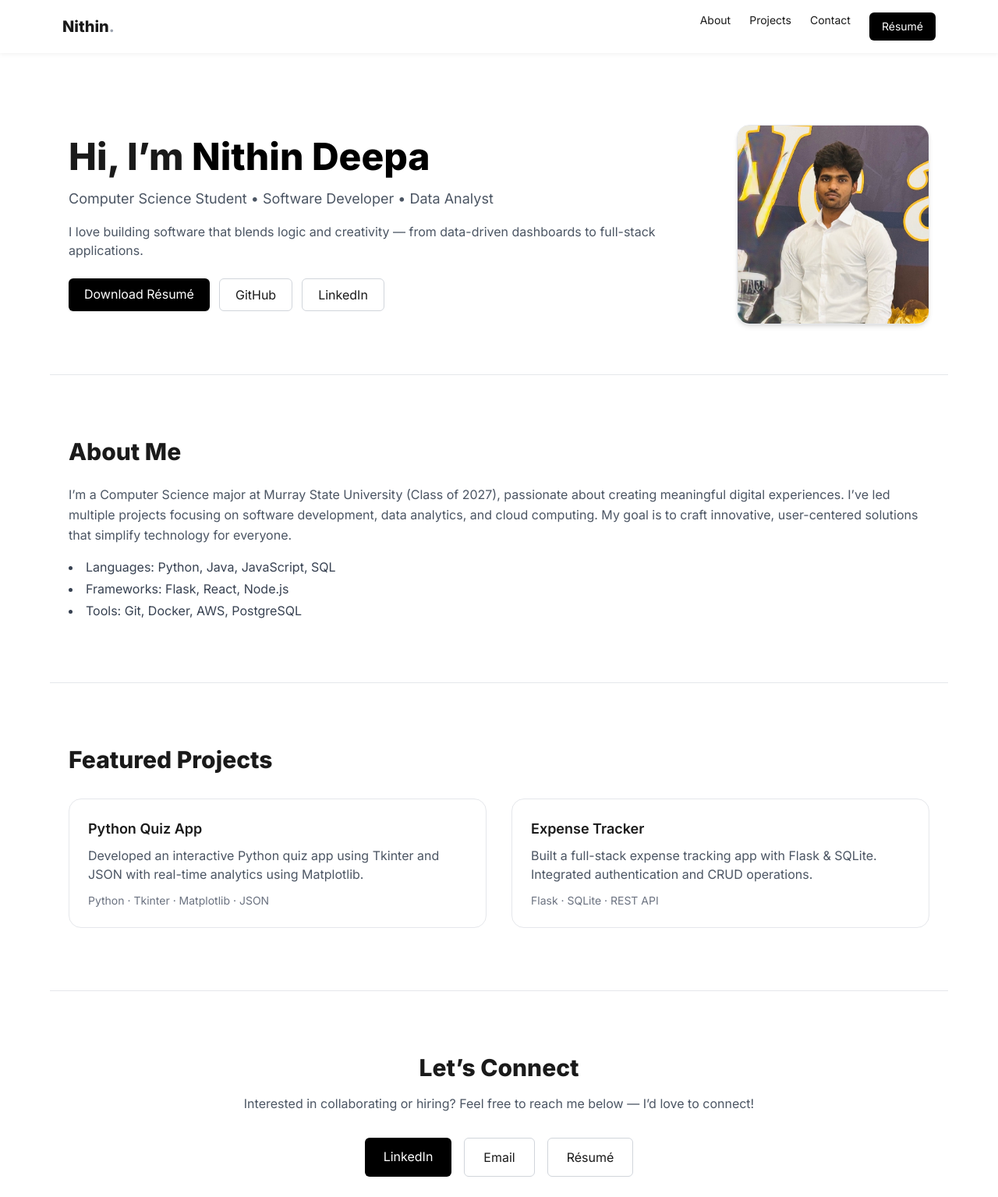
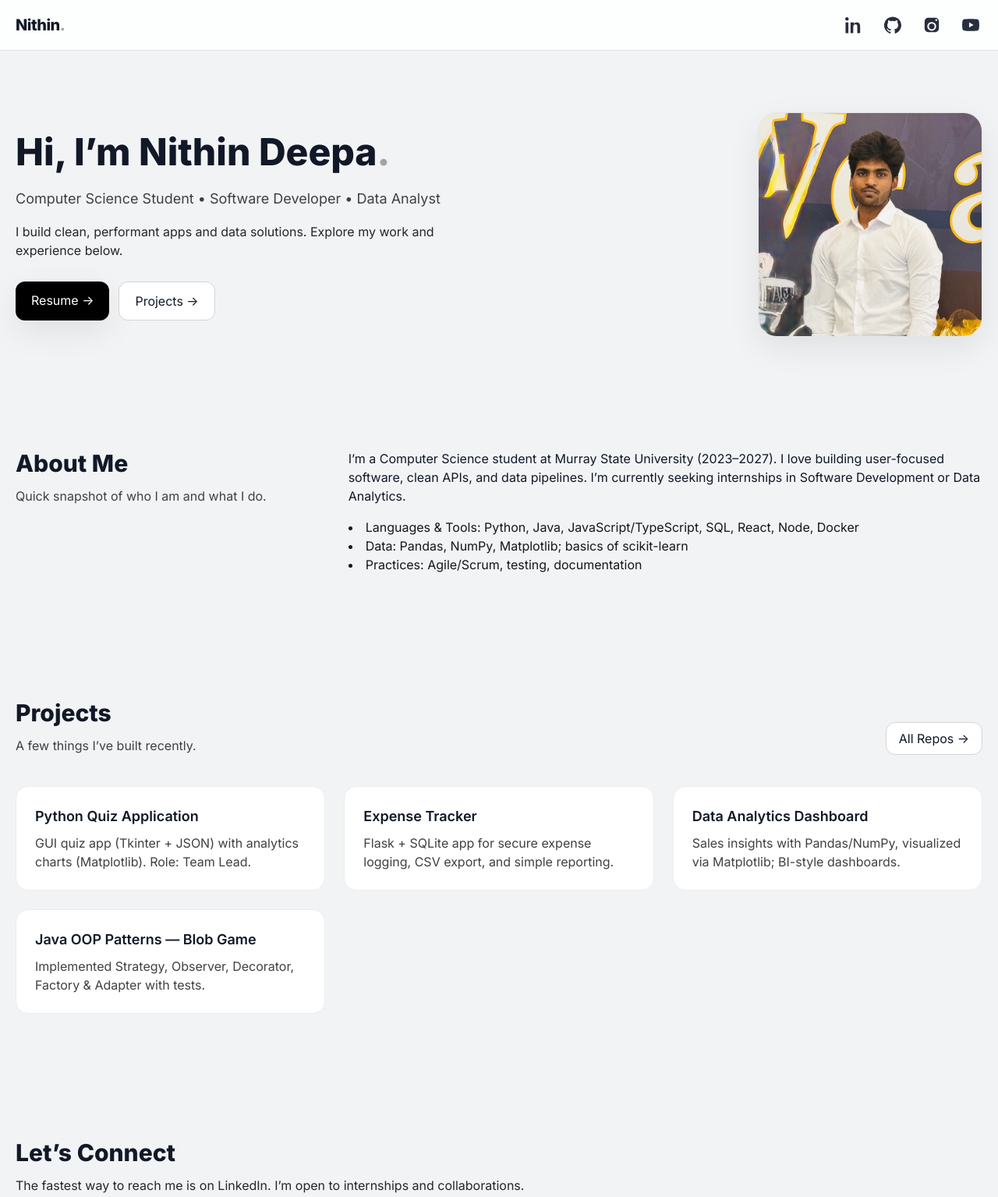
Before and after one commit to ndeepa-cloud/My-portfolio, a plain HTML site: page index.html in a window 1280 px wide. Shown: the top 1535 px of the page at 78% size. Drawn offline with nearby package versions, Linux system fonts and the light colour scheme.

Commit message:
index.html

```diff
--- a/index.html
+++ b/index.html
@@ -2,152 +2,188 @@
 <html lang="en">
 <head>
   <meta charset="UTF-8" />
-  <meta name="viewport" content="width=device-width, initial-scale=1.0" />
+  <meta name="viewport" content="width=device-width, initial-scale=1.0"/>
   <title>Nithin Deepa — Portfolio</title>
-  <meta name="description" content="Portfolio of Nithin Deepa — Software Developer & Data Analyst." />
+  <meta name="description" content="Portfolio of Nithin Deepa — Software Developer & Data Analyst."/>
+
+  <!-- Tailwind CSS -->
   <script src="https://cdn.tailwindcss.com"></script>
-  <link href="https://fonts.googleapis.com/css2?family=Inter:wght@400;600;800&display=swap" rel="stylesheet" />
+  <script>
+    tailwind.config = {
+      theme: {
+        extend: {
+          colors: { darkwhite: '#f2f3f5' },
+          maxWidth: { '7xl': '88rem' },
+          fontFamily: { sans: ["Inter","ui-sans-serif","system-ui","-apple-system"] },
+          boxShadow: { soft: '0 14px 40px rgba(0,0,0,.08)' }
+        }
+      }
+    }
+  </script>
+
+  <!-- Fonts -->
+  <link rel="preconnect" href="https://fonts.googleapis.com"/>
+  <link rel="preconnect" href="https://fonts.gstatic.com" crossorigin/>
+  <link href="https://fonts.googleapis.com/css2?family=Inter:wght@400;600;800&display=swap" rel="stylesheet"/>
+
+  <!-- GSAP + ScrollTrigger -->
+  <script src="https://cdn.jsdelivr.net/npm/gsap@3.12.5/dist/gsap.min.js"></script>
+  <script src="https://cdn.jsdelivr.net/npm/gsap@3.12.5/dist/ScrollTrigger.min.js"></script>
+
   <style>
-    body {
-      font-family: 'Inter', sans-serif;
-      background: #ffffff;
-      color: #1a1a1a;
-      overflow-x: hidden;
-    }
-
-    /* Smooth fade + slide animations */
-    .fade-up {
-      opacity: 0;
-      transform: translateY(40px);
-      transition: all 1s cubic-bezier(0.25, 0.1, 0.25, 1);
-    }
-    .fade-up.show {
-      opacity: 1;
-      transform: translateY(0);
-    }
-
-    /* Scroll smoothness */
-    html {
-      scroll-behavior: smooth;
-    }
-
-    /* Navbar shadow */
-    header {
-      box-shadow: 0 2px 6px rgba(0, 0, 0, 0.05);
-    }
-
-    /* Hover effects */
-    a, button {
-      transition: all 0.3s ease;
-    }
-    a:hover, button:hover {
-      transform: scale(1.03);
-    }
-
-    /* Hero section subtle motion */
-    .hero {
-      animation: fadeIn 1.4s ease-in-out;
-    }
-    @keyframes fadeIn {
-      from {opacity: 0; transform: translateY(30px);}
-      to {opacity: 1; transform: translateY(0);}
-    }
-
+    html { scroll-behavior: smooth; }
+    body { background: #f2f3f5; color: #111827; font-family: 'Inter', sans-serif; }
+    .nav-icon { width: 22px; height: 22px; opacity:.9; transition:.25s ease; }
+    .nav-icon:hover { transform: translateY(-2px) scale(1.05); opacity:1; }
+    .btn { transition: transform .2s ease, opacity .2s ease; }
+    .btn:hover { transform: translateY(-1px); opacity:.9; }
+    .section-card { background:#fff; border:1px solid #ececec; }
   </style>
 </head>
-<body>
-  <!-- Navbar -->
-  <header class="fixed top-0 w-full bg-white/90 backdrop-blur z-50">
-    <nav class="max-w-6xl mx-auto flex justify-between items-center p-4">
-      <h1 class="text-xl font-extrabold">Nithin<span class="text-gray-400">.</span></h1>
-      <div class="hidden md:flex gap-6 text-sm font-medium">
-        <a href="#about" class="hover:text-black">About</a>
-        <a href="#projects" class="hover:text-black">Projects</a>
-        <a href="#contact" class="hover:text-black">Contact</a>
-        <a href="resume.pdf" target="_blank" class="bg-black text-white px-4 py-2 rounded-md hover:opacity-80">Résumé</a>
+<body class="font-sans">
+
+  <!-- Navbar with app icons on right -->
+  <header class="fixed top-0 w-full z-50 bg-white/85 backdrop-blur border-b border-neutral-200">
+    <nav class="max-w-7xl mx-auto flex items-center justify-between px-5 h-16">
+      <a href="#top" class="text-xl font-extrabold tracking-tight">Nithin<span class="text-neutral-400">.</span></a>
+      <div class="flex items-center gap-5">
+        <!-- LinkedIn -->
+        <a href="https://www.linkedin.com/in/nithin-deepa-a246a0287/" target="_blank" aria-label="LinkedIn" class="p-1">
+          <svg class="nav-icon" viewBox="0 0 24 24" fill="currentColor"><path d="M4.98 3.5C4.98 4.88 3.86 6 2.5 6S0 4.88 0 3.5 1.12 1 2.5 1s2.48 1.12 2.48 2.5zM.5 8.5H4.5V23.5H.5V8.5zM8.5 8.5h3.83v2.05h.05c.53-1 1.83-2.05 3.77-2.05 4.03 0 4.78 2.65 4.78 6.09v8.91h-4v-7.9c0-1.88-.03-4.29-2.61-4.29-2.61 0-3.01 2.04-3.01 4.15v8.04h-3.81V8.5z"/></svg>
+        </a>
+        <!-- GitHub -->
+        <a href="https://github.com/ndeepa-cloud" target="_blank" aria-label="GitHub" class="p-1">
+          <svg class="nav-icon" viewBox="0 0 24 24" fill="currentColor"><path d="M12 .5A12 12 0 0 0 8.2 23.9c.6.1.8-.3.8-.6v-2c-3.3.7-4-1.6-4-1.6-.6-1.4-1.4-1.8-1.4-1.8-1.1-.8.1-.8.1-.8 1.2.1 1.9 1.3 1.9 1.3 1.1 1.9 2.9 1.3 3.5 1 .1-.8.4-1.3.8-1.6-2.7-.3-5.5-1.3-5.5-5.9 0-1.3.5-2.4 1.2-3.2-.1-.3-.5-1.5.1-3.2 0 0 1-.3 3.3 1.2a11.5 11.5 0 0 1 6 0c2.3-1.5 3.3-1.2 3.3-1.2.7 1.7.2 2.9.1 3.2.8.8 1.2 1.9 1.2 3.2 0 4.6-2.8 5.6-5.5 5.9.4.4.8 1.1.8 2.2v3.3c0 .3.2.7.8.6A12 12 0 0 0 12 .5z"/></svg>
+        </a>
+        <!-- Instagram -->
+        <a href="https://ig.me/21IGFLvyxEMZbYn" target="_blank" aria-label="Instagram" class="p-1">
+          <svg class="nav-icon" viewBox="0 0 24 24" fill="currentColor"><path d="M7 2h10a5 5 0 0 1 5 5v10a5 5 0 0 1-5 5H7a5 5 0 0 1-5-5V7a5 5 0 0 1 5-5zm5 5.8A6.2 6.2 0 1 0 18.2 14 6.2 6.2 0 0 0 12 7.8zm0 10.2a4 4 0 1 1 4-4 4 4 0 0 1-4 4zm6.4-11.4a1.4 1.4 0 1 0-1.4-1.4 1.4 1.4 0 0 0 1.4 1.4z"/></svg>
+        </a>
+        <!-- YouTube -->
+        <a href="https://www.youtube.com/channel/UCBt4ZV9UgeV26EwsP5ONZzg" target="_blank" aria-label="YouTube" class="p-1">
+          <svg class="nav-icon" viewBox="0 0 24 24" fill="currentColor"><path d="M23.5 6.2a3 3 0 0 0-2.1-2.1C19 3.5 12 3.5 12 3.5s-7 0-9.4.6A3 3 0 0 0 .5 6.2 62 62 0 0 0 0 12a62 62 0 0 0 .5 5.8 3 3 0 0 0 2.1 2.1c2.4.6 9.4.6 9.4.6s7 0 9.4-.6a3 3 0 0 0 2.1-2.1 62 62 0 0 0 .5-5.8 62 62 0 0 0-.5-5.8zM9.8 15.5v-7L16 12l-6.2 3.5z"/></svg>
+        </a>
       </div>
     </nav>
   </header>
 
   <!-- Hero -->
-  <section class="hero flex flex-col-reverse md:flex-row justify-between items-center max-w-6xl mx-auto px-6 pt-32 md:pt-40 pb-16 gap-8">
-    <div>
-      <h2 class="text-4xl md:text-5xl font-extrabold mb-4">Hi, I’m <span class="text-black">Nithin Deepa</span></h2>
-      <p class="text-gray-600 text-lg mb-4">Computer Science Student • Software Developer • Data Analyst</p>
-      <p class="text-gray-600 mb-6">I love building software that blends logic and creativity — from data-driven dashboards to full-stack applications.</p>
-      <div class="flex flex-wrap gap-3">
-        <a href="resume.pdf" target="_blank" class="bg-black text-white px-5 py-2 rounded-md shadow hover:opacity-80">Download Résumé</a>
-        <a href="https://github.com/ndeepa-cloud" target="_blank" class="border border-gray-300 px-5 py-2 rounded-md hover:bg-gray-50">GitHub</a>
-        <a href="https://www.linkedin.com/in/nithin-deepa-a246a0287/" target="_blank" class="border border-gray-300 px-5 py-2 rounded-md hover:bg-gray-50">LinkedIn</a>
+  <main id="top" class="max-w-7xl mx-auto px-5">
+    <section class="grid md:grid-cols-2 gap-12 items-center pt-28 sm:pt-36 pb-16">
+      <div id="hero-text" class="opacity-0 translate-y-8">
+        <h1 class="text-5xl font-extrabold leading-tight">Hi, I’m Nithin Deepa<span class="text-neutral-400">.</span></h1>
+        <p class="mt-4 text-lg text-neutral-700">Computer Science Student • Software Developer • Data Analyst</p>
+        <p class="mt-4 text-neutral-800 max-w-2xl">I build clean, performant apps and data solutions. Explore my work and experience below.</p>
+        <div class="mt-7 flex flex-wrap gap-3">
+          <a href="resume.pdf" target="_blank" class="btn px-5 py-3 rounded-xl bg-black text-white shadow-soft">Resume →</a>
+          <a href="#projects" class="btn px-5 py-3 rounded-xl border border-neutral-300 bg-white hover:bg-neutral-50">Projects →</a>
         </div>
       </div>
-    <div class="flex justify-center">
-      <img src="headshot.jpg" alt="Nithin portrait" class="rounded-2xl shadow-md w-64 h-64 object-cover border border-gray-200" />
+      <div id="hero-photo" class="flex justify-center md:justify-end opacity-0 scale-95">
+        <img src="headshot.jpg" alt="Nithin portrait" class="w-72 h-72 object-cover rounded-3xl shadow-soft border border-neutral-200"/>
       </div>
     </section>
 
     <!-- About -->
-  <section id="about" class="fade-up max-w-6xl mx-auto px-6 py-20 border-t border-gray-200">
-    <h2 class="text-3xl font-bold mb-6">About Me</h2>
-    <p class="text-gray-600 leading-relaxed mb-4">
-      I’m a Computer Science major at Murray State University (Class of 2027), passionate about creating meaningful digital experiences.
-      I’ve led multiple projects focusing on software development, data analytics, and cloud computing. My goal is to craft innovative, user-centered solutions that simplify technology for everyone.
-    </p>
-    <ul class="list-disc list-inside text-gray-700 space-y-1">
-      <li>Languages: Python, Java, JavaScript, SQL</li>
-      <li>Frameworks: Flask, React, Node.js</li>
-      <li>Tools: Git, Docker, AWS, PostgreSQL</li>
+    <section id="about" class="py-20">
+      <div class="grid lg:grid-cols-3 gap-10 items-start">
+        <div class="lg:col-span-1 opacity-0 translate-y-8 about-a">
+          <h2 class="text-3xl font-extrabold">About Me</h2>
+          <p class="mt-3 text-neutral-700">Quick snapshot of who I am and what I do.</p>
+        </div>
+        <div class="lg:col-span-2 space-y-4 opacity-0 translate-y-8 about-b">
+          <p>I’m a Computer Science student at Murray State University (2023–2027). I love building user-focused software, clean APIs, and data pipelines. I’m currently seeking internships in Software Development or Data Analytics.</p>
+          <ul class="list-disc list-inside text-neutral-900">
+            <li>Languages & Tools: Python, Java, JavaScript/TypeScript, SQL, React, Node, Docker</li>
+            <li>Data: Pandas, NumPy, Matplotlib; basics of scikit-learn</li>
+            <li>Practices: Agile/Scrum, testing, documentation</li>
           </ul>
-  </section>
-
-  <!-- Projects -->
-  <section id="projects" class="fade-up max-w-6xl mx-auto px-6 py-20 border-t border-gray-200">
-    <h2 class="text-3xl font-bold mb-8">Featured Projects</h2>
-    <div class="grid md:grid-cols-2 gap-8">
-      <div class="p-6 border border-gray-200 rounded-2xl bg-white hover:shadow-lg transition-all duration-300">
-        <h3 class="text-lg font-semibold mb-2">Python Quiz App</h3>
-        <p class="text-gray-600 mb-3">Developed an interactive Python quiz app using Tkinter and JSON with real-time analytics using Matplotlib.</p>
-        <p class="text-sm text-gray-500">Python · Tkinter · Matplotlib · JSON</p>
-      </div>
-      <div class="p-6 border border-gray-200 rounded-2xl bg-white hover:shadow-lg transition-all duration-300">
-        <h3 class="text-lg font-semibold mb-2">Expense Tracker</h3>
-        <p class="text-gray-600 mb-3">Built a full-stack expense tracking app with Flask & SQLite. Integrated authentication and CRUD operations.</p>
-        <p class="text-sm text-gray-500">Flask · SQLite · REST API</p>
         </div>
       </div>
     </section>
 
-  <!-- Contact -->
-  <section id="contact" class="fade-up max-w-6xl mx-auto px-6 py-20 border-t border-gray-200 text-center">
-    <h2 class="text-3xl font-bold mb-4">Let’s Connect</h2>
-    <p class="text-gray-600 mb-8">Interested in collaborating or hiring? Feel free to reach me below — I’d love to connect!</p>
-    <div class="flex justify-center gap-4 flex-wrap">
-      <a href="https://www.linkedin.com/in/nithin-deepa-a246a0287/" target="_blank" class="bg-black text-white px-6 py-3 rounded-md hover:opacity-80">LinkedIn</a>
-      <a href="mailto:deepanithinroy9@gmail.com" class="border border-gray-300 px-6 py-3 rounded-md hover:bg-gray-50">Email</a>
-      <a href="resume.pdf" target="_blank" class="border border-gray-300 px-6 py-3 rounded-md hover:bg-gray-50">Résumé</a>
+    <!-- Projects (4 cards) -->
+    <section id="projects" class="py-20">
+      <div class="flex items-end justify-between gap-4 opacity-0 translate-y-8 projects-a">
+        <div>
+          <h2 class="text-3xl font-extrabold">Projects</h2>
+          <p class="mt-3 text-neutral-700">A few things I’ve built recently.</p>
+        </div>
+        <a href="https://github.com/ndeepa-cloud" target="_blank" class="btn px-4 py-2 rounded-xl border border-neutral-300 bg-white hover:bg-neutral-50">All Repos →</a>
+      </div>
+
+      <div class="mt-10 grid md:grid-cols-2 xl:grid-cols-3 gap-6">
+        <article class="section-card p-6 rounded-2xl hover:shadow-soft transition opacity-0 translate-y-8 proj-1">
+          <h3 class="font-semibold text-lg">Python Quiz Application</h3>
+          <p class="mt-2 text-neutral-700">GUI quiz app (Tkinter + JSON) with analytics charts (Matplotlib). Role: Team Lead.</p>
+        </article>
+
+        <article class="section-card p-6 rounded-2xl hover:shadow-soft transition opacity-0 translate-y-8 proj-2">
+          <h3 class="font-semibold text-lg">Expense Tracker</h3>
+          <p class="mt-2 text-neutral-700">Flask + SQLite app for secure expense logging, CSV export, and simple reporting.</p>
+        </article>
+
+        <article class="section-card p-6 rounded-2xl hover:shadow-soft transition opacity-0 translate-y-8 proj-3">
+          <h3 class="font-semibold text-lg">Data Analytics Dashboard</h3>
+          <p class="mt-2 text-neutral-700">Sales insights with Pandas/NumPy, visualized via Matplotlib; BI-style dashboards.</p>
+        </article>
+
+        <article class="section-card p-6 rounded-2xl hover:shadow-soft transition opacity-0 translate-y-8 proj-4">
+          <h3 class="font-semibold text-lg">Java OOP Patterns — Blob Game</h3>
+          <p class="mt-2 text-neutral-700">Implemented Strategy, Observer, Decorator, Factory & Adapter with tests.</p>
+        </article>
       </div>
     </section>
 
-  <!-- Footer -->
-  <footer class="border-t border-gray-200 py-8 text-center text-sm text-gray-500">
-    <p>© <span id="year"></span> Nithin Deepa. All rights reserved.</p>
+    <!-- Contact -->
+    <section id="contact" class="py-20">
+      <div class="max-w-2xl opacity-0 translate-y-8 contact-a">
+        <h2 class="text-3xl font-extrabold">Let’s Connect</h2>
+        <p class="mt-3 text-neutral-800">The fastest way to reach me is on LinkedIn. I’m open to internships and collaborations.</p>
+        <div class="mt-6 flex flex-wrap gap-3">
+          <a href="https://www.linkedin.com/in/nithin-deepa-a246a0287/" target="_blank" class="btn px-5 py-3 rounded-2xl bg-black text-white shadow-soft">LinkedIn</a>
+          <a href="mailto:deepanithinroy9@gmail.com" class="btn px-5 py-3 rounded-2xl border border-neutral-300 bg-white hover:bg-neutral-50">Email</a>
+          <a href="resume.pdf" target="_blank" class="btn px-5 py-3 rounded-2xl border border-neutral-300 bg-white hover:bg-neutral-50">Resume →</a>
+        </div>
+      </div>
+    </section>
+  </main>
+
+  <footer class="border-top border-neutral-200 py-10">
+    <div class="max-w-7xl mx-auto px-5 flex flex-col sm:flex-row items-center justify-between gap-4">
+      <p class="text-neutral-600 text-sm">© <span id="year"></span> Nithin Deepa. All rights reserved.</p>
+      <div class="flex items-center gap-4 text-sm">
+        <a href="https://github.com/ndeepa-cloud" target="_blank" class="hover:underline">GitHub</a>
+        <a href="https://www.linkedin.com/in/nithin-deepa-a246a0287/" target="_blank" class="hover:underline">LinkedIn</a>
+        <a href="https://ig.me/21IGFLvyxEMZbYn" target="_blank" class="hover:underline">Instagram</a>
+        <a href="https://www.youtube.com/channel/UCBt4ZV9UgeV26EwsP5ONZzg" target="_blank" class="hover:underline">YouTube</a>
+      </div>
+    </div>
   </footer>
 
+  <!-- GSAP animations -->
   <script>
-    // Year auto-update
+    gsap.registerPlugin(ScrollTrigger);
+
+    // Hero
+    gsap.to('#hero-text',  {opacity:1, y:0, duration:1.0, ease:'power3.out', delay:.05});
+    gsap.to('#hero-photo', {opacity:1, scale:1, duration:1.1, ease:'power3.out', delay:.2});
+
+    // About
+    gsap.to('.about-a', {scrollTrigger:{trigger:'#about', start:'top 80%'}, opacity:1, y:0, duration:.9, ease:'power2.out'});
+    gsap.to('.about-b', {scrollTrigger:{trigger:'#about', start:'top 72%'}, opacity:1, y:0, duration:.9, ease:'power2.out', delay:.1});
+
+    // Projects head + cards
+    gsap.to('.projects-a', {scrollTrigger:{trigger:'#projects', start:'top 82%'}, opacity:1, y:0, duration:.9, ease:'power2.out'});
+    ['.proj-1','.proj-2','.proj-3','.proj-4'].forEach((sel,i)=>{
+      gsap.to(sel, {scrollTrigger:{trigger: sel, start:'top 85%'}, opacity:1, y:0, duration:.9, ease:'power2.out', delay:i*0.05});
+    });
+
+    // Contact
+    gsap.to('.contact-a', {scrollTrigger:{trigger:'#contact', start:'top 82%'}, opacity:1, y:0, duration:.9, ease:'power2.out'});
+
+    // Year
     document.getElementById('year').textContent = new Date().getFullYear();
-
-    // Scroll animations
-    const fadeEls = document.querySelectorAll('.fade-up');
-    const observer = new IntersectionObserver(entries => {
-      entries.forEach(entry => {
-        if (entry.isIntersecting) {
-          entry.target.classList.add('show');
-        }
-      });
-    }, { threshold: 0.1 });
-
-    fadeEls.forEach(el => observer.observe(el));
   </script>
 </body>
 </html>
```
Lines whose indentation alone changed are shown as unchanged.
